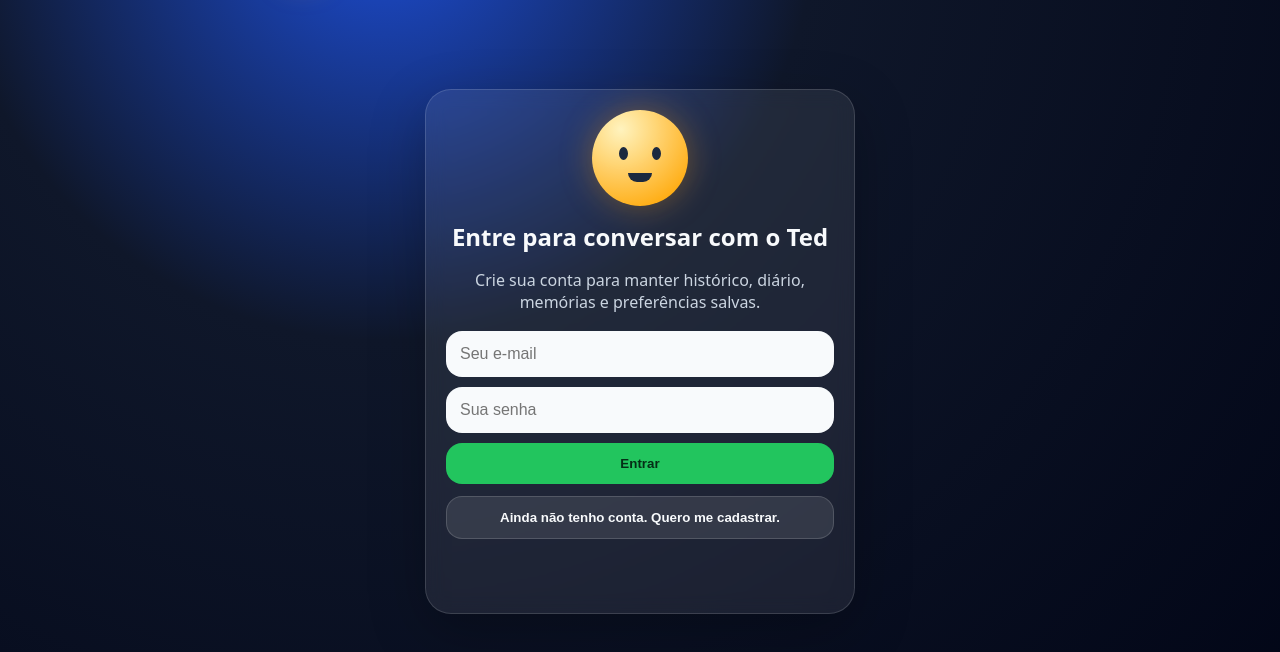
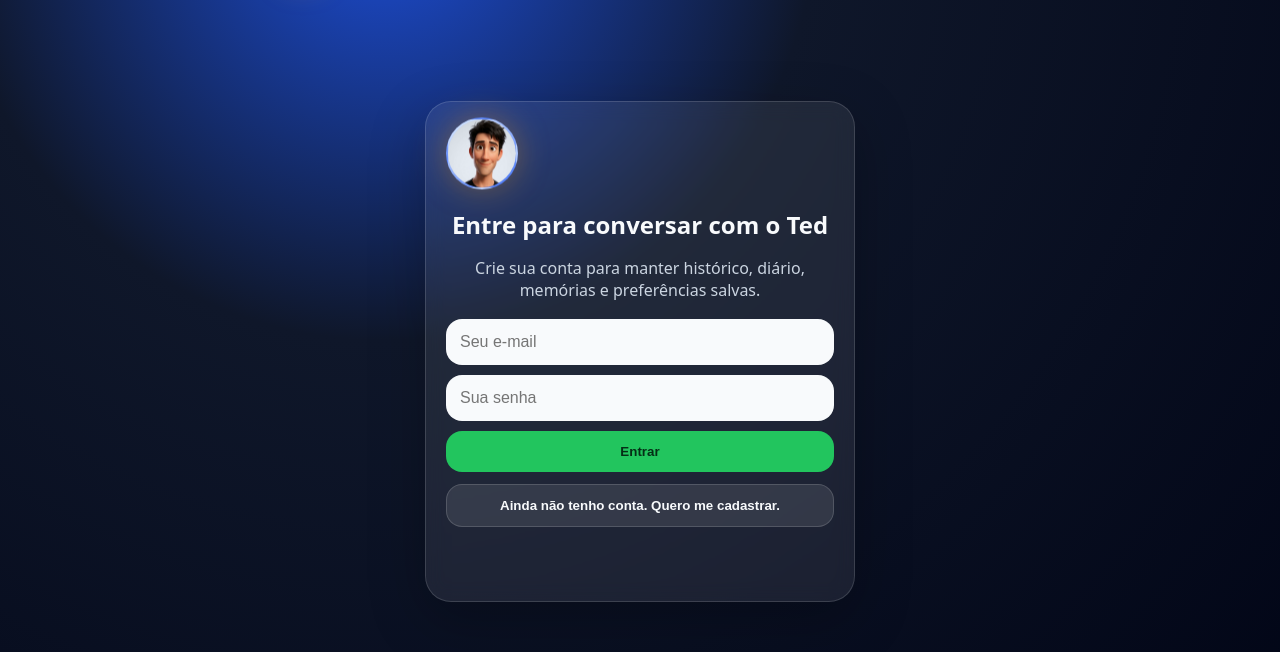
Before and after one commit to catarino-grosser/MeuAmigoVirtual, a plain HTML site: page index.html in a window 1280 px wide. Shown: the part 92-744 px from the top of the page. Drawn offline with Linux system fonts and the light colour scheme; no server answers.

Commit message:
update index.html

```diff
--- a/index.html
+++ b/index.html
@@ -22,9 +22,7 @@
 
     <section id="authScreen" class="screen auth-screen">
       <div class="auth-card">
-        <div class="big-avatar mood-happy">
-          <div class="face"><div class="eyes"><span></span><span></span></div><div class="mouth"></div></div>
-        </div>
+<div class="avatar avatar-photo mood-happy" id="avatar"><img src="ted-avatar.png" alt="Avatar do Ted"><span class   ="voice-ring"></span></div>
         <h2>Entre para conversar com o Ted</h2>
         <p>Crie sua conta para manter histórico, diário, memórias e preferências salvas.</p>
         <form id="authForm" class="form">
@@ -40,7 +38,7 @@
 
     <section id="homeScreen" class="screen hidden">
       <div class="profile-card glass">
-        <div class="big-avatar calm mood-happy"><div class="face"><div class="eyes"><span></span><span></span></div><div class="mouth"></div></div></div>
+<div class="avatar avatar-photo mood-happy" id="avatar"><img src="ted-avatar.png" alt="Avatar do Ted"><span class   ="voice-ring"></span></div>
         <div>
           <h2 id="welcomeTitle">Olá!</h2>
           <p id="dailyGreeting">Pronto para conversar?</p>
```
